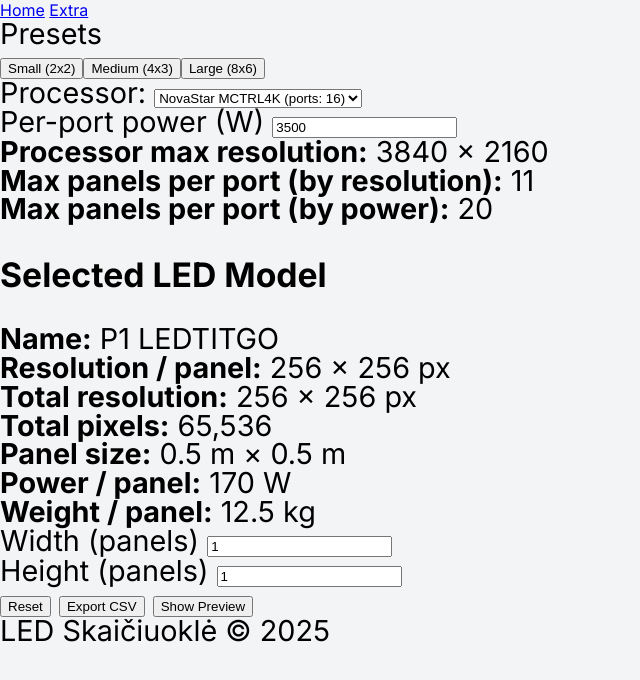
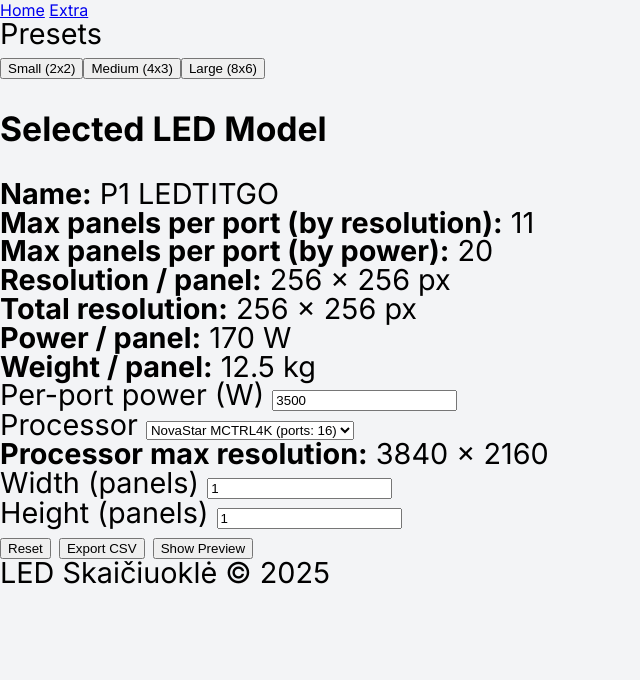
Before and after one commit to stogarauna/skaiciuokle, a SvelteKit app: page /extra in a window 1280 px wide. Shown: the top 680 px of the page, without its empty margins (0-640 px from the left). Built offline with nearby package versions, Linux system fonts and the light colour scheme.

Commit message:
ui: reorder Extra page — model first, then per-port power + processor

```diff
--- a/src/routes/extra/+page.svelte
+++ b/src/routes/extra/+page.svelte
@@ -82,37 +82,38 @@
 
   <!-- Model info card -->
   <div class="bg-white p-5 rounded-2xl shadow-md">
-    <!-- processor selection and computed limits (moved above model info) -->
-    <div class="bg-white p-5 rounded-2xl shadow-md grid grid-cols-1 gap-4 mb-4">
-      <div class="flex items-center gap-2">
-        <label for="processorSelect" class="block mb-1 font-semibold">Processor:</label>
+    <h3 class="font-semibold mb-2">Selected LED Model</h3>
+    <div class="text-sm text-gray-700 space-y-1">
+      <div><strong>Name:</strong> {selected.name}</div>
+      <div><strong>Max panels per port (by resolution):</strong> {limits.maxPanelsPerPortByResolution}</div>
+      <div><strong>Max panels per port (by power):</strong> {maxPanelsPerPortByPower}</div>
+      <div><strong>Resolution / panel:</strong> {selected.resX} × {selected.resY} px</div>
+      <div><strong>Total resolution:</strong> {totalWidthPx} × {totalHeightPx} px</div>
+      <div><strong>Power / panel:</strong> {selected.power} W</div>
+      <div><strong>Weight / panel:</strong> {selected.weightKg} kg</div>
+    </div>
+  </div>
+
+  <!-- Per-port power and processor selection -->
+  <div class="bg-white p-5 rounded-2xl shadow-md grid grid-cols-1 gap-4">
+    <div class="flex items-center gap-4">
+      <div>
+        <label for="perPortPower" class="block mb-1 font-semibold">Per-port power (W)</label>
+        <input id="perPortPower" type="number" class="border rounded p-1 w-32" bind:value={perPortPowerW} />
+      </div>
+
+      <div>
+        <label for="processorSelect" class="block mb-1 font-semibold">Processor</label>
         <select id="processorSelect" class="border rounded p-2" value={processorIndex} on:change={e => processorIndex = parseInt(e.target.value)}>
           {#each processors as proc, i}
             <option value={i}>{proc.name} (ports: {proc.portNumber})</option>
           {/each}
         </select>
-        <div class="ml-4">
-          <label for="perPortPower" class="block text-sm">Per-port power (W)</label>
-          <input id="perPortPower" type="number" class="border rounded p-1 w-32" bind:value={perPortPowerW} />
-        </div>
-      </div>
-
-      <div class="mt-3 text-sm text-gray-700">
-        <div><strong>Processor max resolution:</strong> {processor.maxResX} × {processor.maxResY}</div>
-        <div><strong>Max panels per port (by resolution):</strong> {limits.maxPanelsPerPortByResolution}</div>
-        <div><strong>Max panels per port (by power):</strong> {maxPanelsPerPortByPower}</div>
       </div>
     </div>
 
-    <h3 class="font-semibold mb-2">Selected LED Model</h3>
-    <div class="text-sm text-gray-700 space-y-1">
-      <div><strong>Name:</strong> {selected.name}</div>
-      <div><strong>Resolution / panel:</strong> {selected.resX} × {selected.resY} px</div>
-      <div><strong>Total resolution:</strong> {totalWidthPx} × {totalHeightPx} px</div>
-      <div><strong>Total pixels:</strong> {totalPixels.toLocaleString()}</div>
-      <div><strong>Panel size:</strong> {selected.widthM} m × {selected.heightM} m</div>
-      <div><strong>Power / panel:</strong> {selected.power} W</div>
-      <div><strong>Weight / panel:</strong> {selected.weightKg} kg</div>
+    <div class="mt-3 text-sm text-gray-700">
+      <div><strong>Processor max resolution:</strong> {processor.maxResX} × {processor.maxResY}</div>
     </div>
   </div>
 
```
